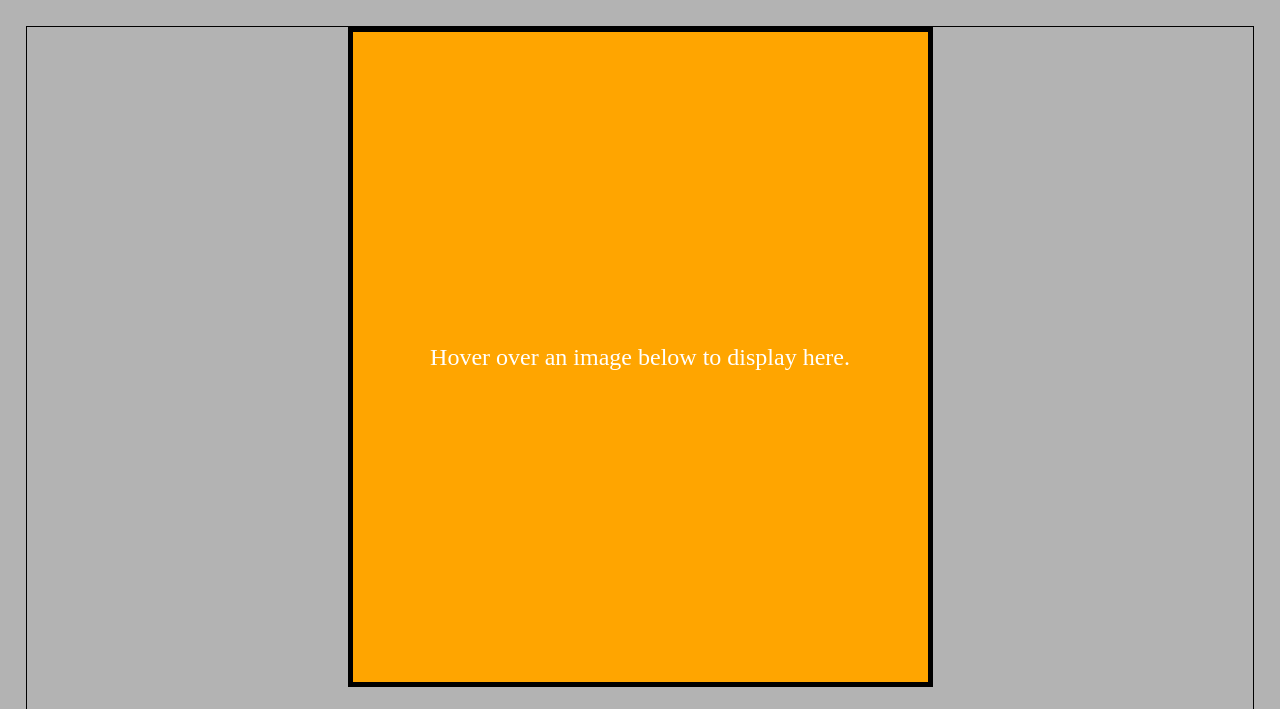
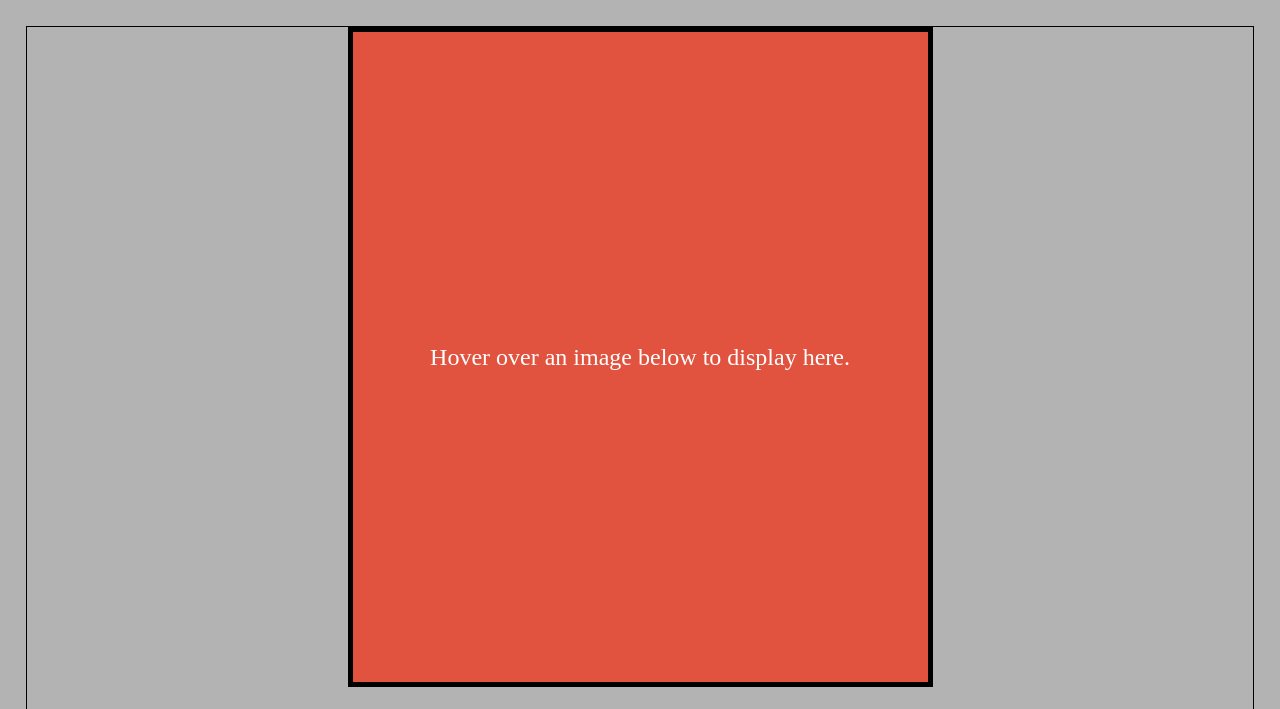
Before and after one commit to Tarebou/Week2JS.github.io, a plain HTML site: page index.html in a window 1280 px wide. Shown: the top 709 px of the page. Drawn offline with Linux system fonts and the light colour scheme.

Commit message:
Update llery.css

```diff
--- a/llery.css
+++ b/llery.css
@@ -11,7 +11,7 @@ body
     height: 650px;
 	border:5px solid black;
 	margin:0 auto;
-    background-color: #FFA500;
+    background-color: #e1533f;
     background-image: url('');
     background-repeat: no-repeat;
     color:#FFFFFF;
```
